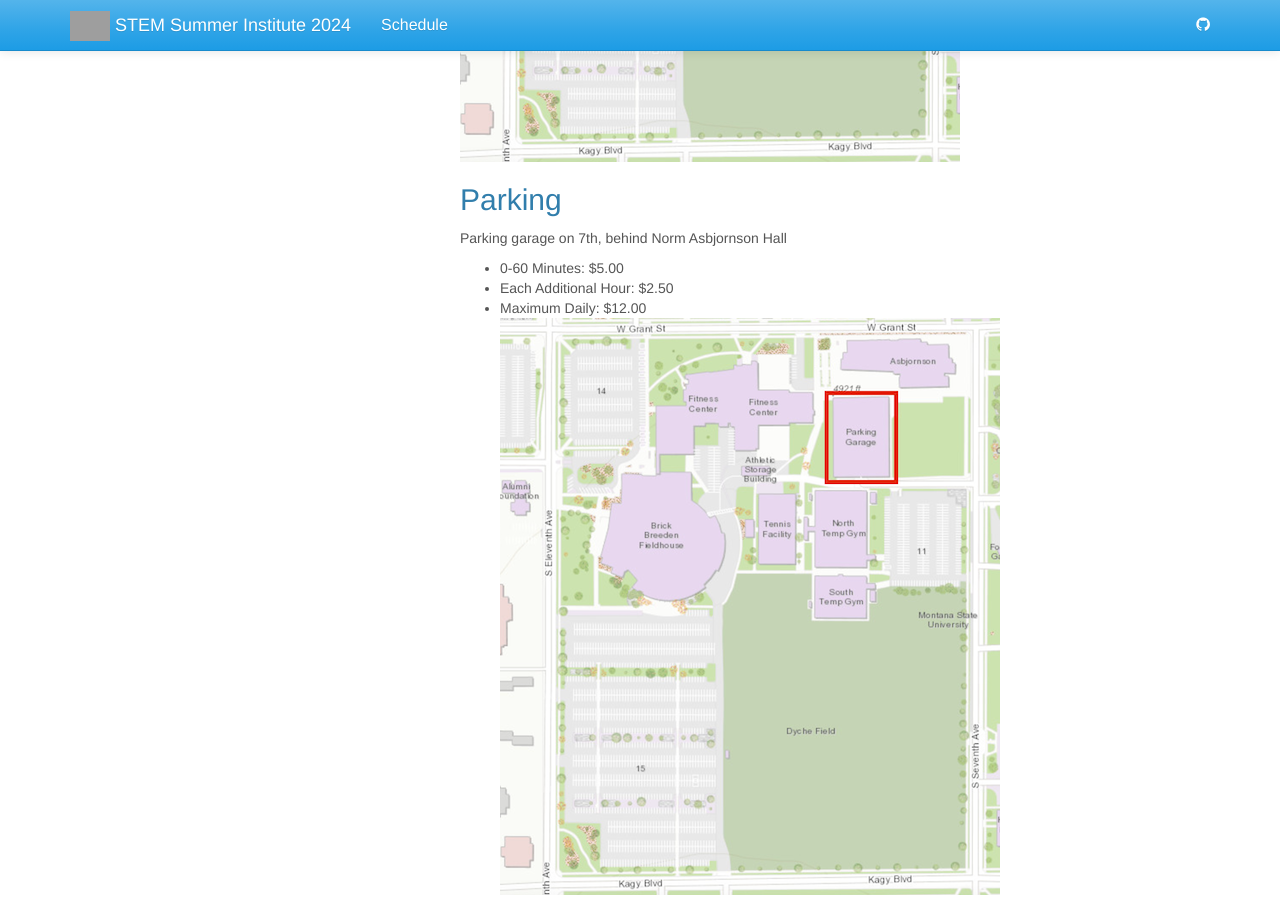
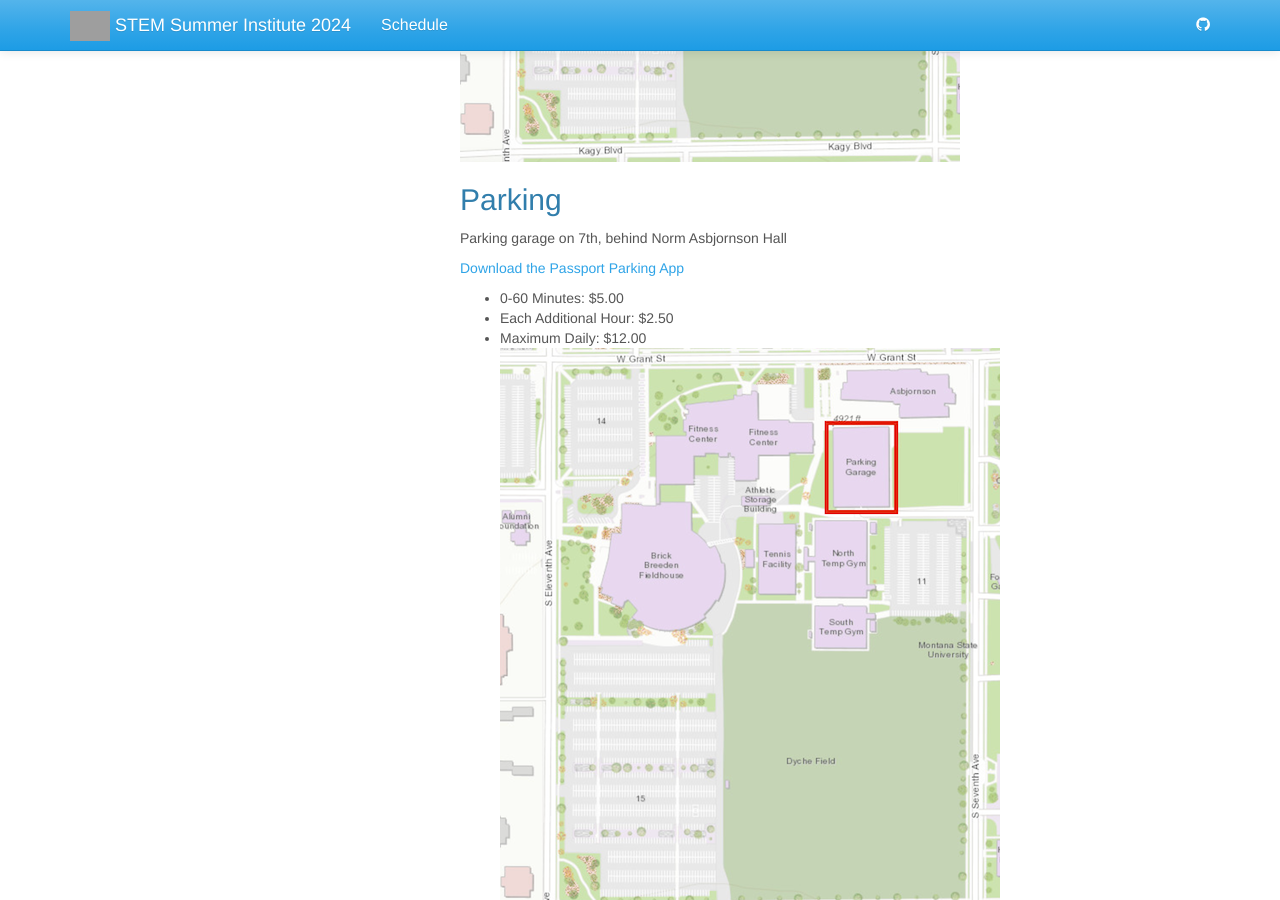
Before and after one commit to jake-chipps/SSI24, a Jekyll site: the page built from _docs/location.md, in a window 1280 px wide and 900 px high, scrolled down 790 px. Built offline with Jekyll 4.4.1, drawn with Linux system fonts in a browser that asks for light colours; grey boxes are pictures that could not be loaded.

Commit message:
Update location.md

```diff
--- a/_docs/location.md
+++ b/_docs/location.md
@@ -16,6 +16,8 @@ Norm Asbjornson Hall
 ## Parking
 Parking garage on 7th, behind Norm Asbjornson Hall
 
+[Download the Passport Parking App](https://www.montana.edu/parking/Passportparkingapp.html)
+
 - 0\-60 Minutes: $5.00
 - Each Additional Hour: $2.50
 - Maximum Daily: $12.00
```
